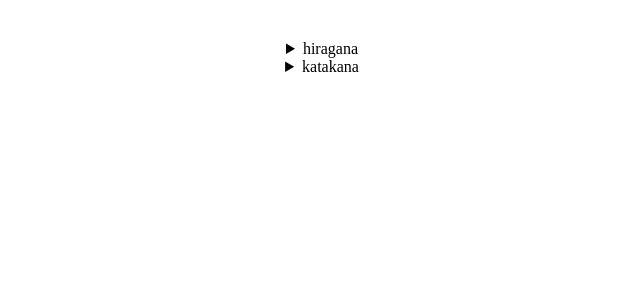
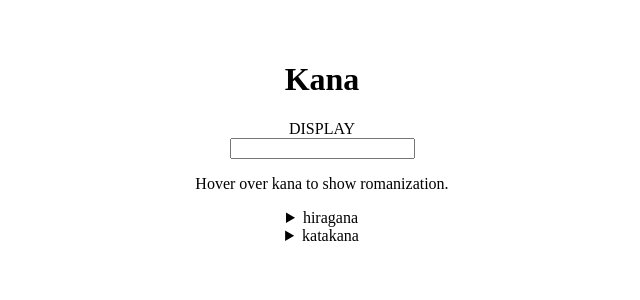
Before and after one commit to Wolfinbarger/kana-dojo, a React (Vite) app: page / in a window 1280 px wide. Shown: the top 300 px of the page, without its empty margins (318-958 px from the left). Built offline with nearby package versions, Linux system fonts and the light colour scheme.

Commit message:
Added basic structure of Kana display area and user input.

```diff
--- a/src/KanaPracticeApp.jsx
+++ b/src/KanaPracticeApp.jsx
@@ -1,11 +1,17 @@
 import { kana } from "./data";
 import Tables from "./components/Tables/Tables";
+import Kana from "./components/Kana/Kana";
 
 const KanaPracticeApp = () => {
   return (
-    <>
-      <Tables kana={kana} />
-    </>
+    <div className='container'>
+      <div className='container__kana'>
+        <Kana />
+      </div>
+      <div className='container__tables'>
+        <Tables kana={kana} />
+      </div>
+    </div>
   );
 };
 
--- /dev/null
+++ b/src/components/Kana/Kana.jsx
@@ -0,0 +1,15 @@
+const Kana = () => {
+  return (
+    <>
+      <h1>Kana</h1>
+      <div className='container__kana-display'>DISPLAY</div>
+      <div className='container__kana-input'>
+        <input type='text' id='kana' name='kana' />
+      </div>
+      <div className='container__kana-hint'>
+        <p>Hover over kana to show romanization.</p>
+      </div>
+    </>
+  );
+};
+export default Kana;
```
